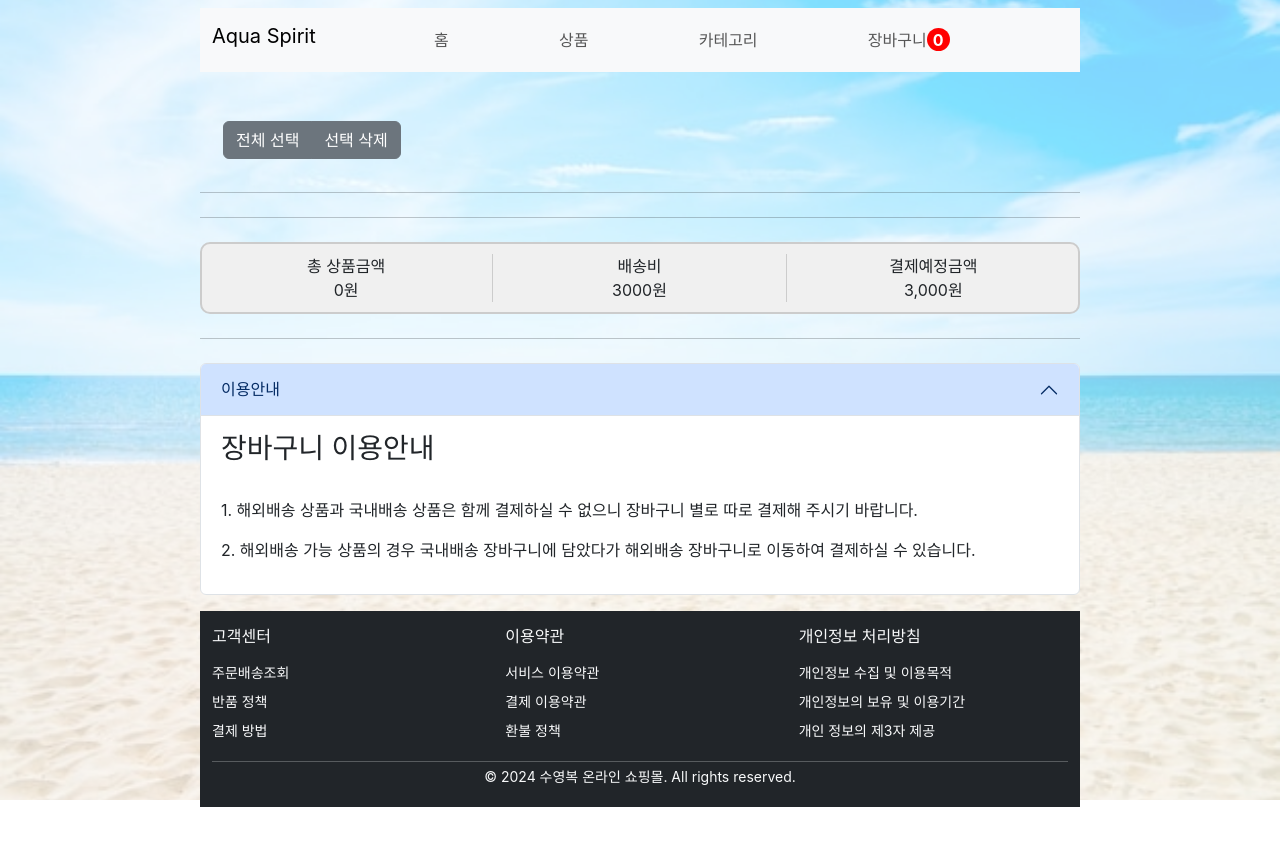
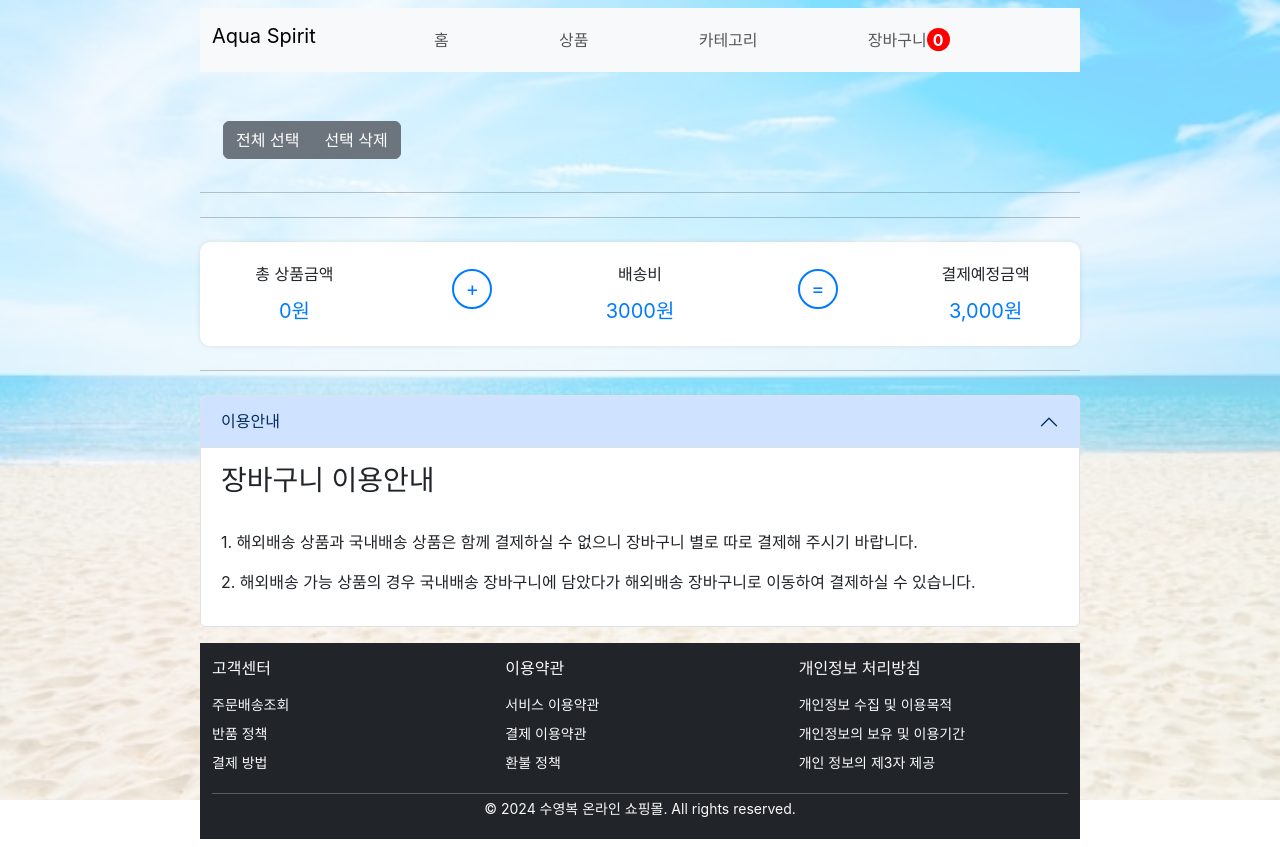
Before and after one commit to Kooinmo25/project02, a React (Create React App) app: page /shoppingcart in a window 1280 px wide. Before the commit the page ends 815 px from the top, so only its background shows below. Built offline with nearby package versions, Linux system fonts and the light colour scheme; the HTML template or start-up script is replaced by a standard one.

Commit message:
오전 장바구니 수정

```diff
--- a/src/component/shoppingcart/BottomStack.js
+++ b/src/component/shoppingcart/BottomStack.js
@@ -9,32 +9,44 @@ function addCommas(num) {
 function BottomStack() {
     const { totalPrice, setTotalPrice } = useContext(CartContext);
     let comma = addCommas(totalPrice)
-    let totalComma= addCommas(totalPrice + 3000)
+    let totalComma = addCommas(totalPrice + 3000)
 
 
     useEffect(() => {
         // console.log('totalPrice', totalPrice)
         // console.log('commas', comma)
         // console.log('commas', typeof comma)
-    },[totalPrice, setTotalPrice])
+    }, [totalPrice, setTotalPrice])
 
     return (
-        <Container style={{ backgroundColor: '#f0f0f0', border: '2px solid #ccc', borderRadius: '10px', padding: '10px' }}>
-            <Row className="align-items-center">
-                <Col xs={4} className="text-center" style={{ borderRight: '1px solid #ccc' }}>
-                    <div>총 상품금액</div>
-                    <div>{comma}원</div>
-                </Col>
-                <Col xs={4} className="text-center" style={{ borderRight: '1px solid #ccc' }}>
-                    <div>배송비</div>
-                    <div>3000원</div>
-                </Col>
-                <Col xs={4} className="text-center">
-                    <div>결제예정금액</div>
-                    <div>{totalComma}원</div>
-                </Col>
-            </Row>
-        </Container>
+        <div>
+            <Container style={{ backgroundColor: '#fff', boxShadow: '0px 0px 5px rgba(0, 0, 0, 0.1)', borderRadius: '10px', padding: '20px' }}>
+                <Row xs={1} md={5} className="align-items-center">
+                    <Col className="text-center">
+                        <div style={{ fontSize: '16px', marginBottom: '10px' }}>총 상품금액</div>
+                        <div style={{ fontSize: '20px', color: '#007bff' }}>{comma}원</div>
+                    </Col>
+
+                    <Col className="text-center">
+                        <div style={{ fontSize: '20px', color: '#007bff', marginBottom: '10px', width: '40px', height: '40px', borderRadius: '50%', border: '2px solid #007bff', display: 'flex', alignItems: 'center', justifyContent: 'center' , marginLeft:'40%' }}>+</div>
+                    </Col>
+
+                    <Col className="text-center">
+                        <div style={{ fontSize: '16px', marginBottom: '10px' }}>배송비</div>
+                        <div style={{ fontSize: '20px', color: '#007bff' }}>3000원</div>
+                    </Col>
+
+                    <Col className="text-center">
+                        <div style={{ fontSize: '20px', color: '#007bff', marginBottom: '10px', width: '40px', height: '40px', borderRadius: '50%', border: '2px solid #007bff', display: 'flex', alignItems: 'center', justifyContent: 'center', marginLeft:'40%'}}>=</div>
+                    </Col>
+
+                    <Col className="text-center">
+                        <div style={{ fontSize: '16px', marginBottom: '10px' }}>결제예정금액</div>
+                        <div style={{ fontSize: '20px', color: '#007bff' }}>{totalComma}원</div>
+                    </Col>
+                </Row>
+            </Container>
+        </div>
     );
 }
 
--- a/src/component/shoppingcart/TwoButton.js
+++ b/src/component/shoppingcart/TwoButton.js
@@ -29,11 +29,10 @@ function TwoButton(check, setCheck, props) {
         handleCloseModal();
     }
 
-
     return (
         <>
             <div className='btn'>
-            <ButtonGroup aria-label="Basic example" style={{margin:"10px", display: 'flex', justifyContent: 'space-between' }}>
+                <ButtonGroup aria-label="Basic example" style={{ margin: "10px", display: 'flex', justifyContent: 'space-between' }}>
                     <Button variant="secondary" style={{ width: "5%", height: "auto" }}>전체 선택</Button>
                     <Button variant="secondary" onClick={handleShowModal} style={{ width: "5%", height: "auto" }}>선택 삭제</Button>
                 </ButtonGroup>
--- a/src/component/shoppingcart/Value.js
+++ b/src/component/shoppingcart/Value.js
@@ -11,6 +11,7 @@ function removebtag(text) {
     return text.replace(/<\/?b>/g, '');
 }
 
+// ,추가
 function addCommas(num) {
     return num.toString().replace(/\B(?=(\d{3})+(?!\d))/g, ",");
 }
@@ -23,11 +24,6 @@ function ValueReturn(props) {
     const { totalPrice, setTotalPrice } = useContext(CartContext);
 
 
-    function reset() {
-        setTotalPrice(0)
-        setCount(0)
-    }
-
     useEffect(() => {
         let getItemPrice = localStorage.getItem('cartList')
         let cartList = JSON.parse(getItemPrice);
@@ -36,8 +32,9 @@ function ValueReturn(props) {
         let localAddPrice = prices.reduce((a, b) => a + b, 0);
         console.log('localPrice', localAddPrice)
         setTotalPrice(localAddPrice);
-    }, [ setTotalPrice, delCartList ]);
+    }, [setTotalPrice, delCartList]);
 
+    // 플러스 버튼
     function plusButton() {
         setCount(count + 1);
         if (totalPrice === 0) {
@@ -47,6 +44,7 @@ function ValueReturn(props) {
         }
     }
 
+    // 마이너스 버튼
     function minusButton() {
         if (count > 1) {
             setCount(count - 1);
@@ -54,6 +52,7 @@ function ValueReturn(props) {
         }
     }
 
+    // x 버튼
     function delCartList() {
         const cartList = JSON.parse(localStorage.getItem('cartList')) || [];
         const updatedCartList = cartList.filter(item => item.id !== props.id);
@@ -66,45 +65,29 @@ function ValueReturn(props) {
     }
 
     return (
-        <div className='product-item'>
-            <Stack direction={isMobile ? "vertical" : "horizontal"} gap={3}>
-                <div>
-                    {/* <Form>
-                        {['checkbox'].map((type) => (
-                            <div key={`inline-${type}`} className="mb-3">
-                                <Form.Check
-                                    inline
-                                    label="1"
-                                    name="group1"
-                                    type={type}
-                                    id={`inline-${type}-1`}
-                                    checked={props.check}
-                                    onChange={() => props.setCheck(!props.check)}
-                                />
-                            </div>
-                        ))}
-                    </Form> */}
-                </div>
-                <div className="cartBox">
+        <div className="product-item" style={{ display: 'flex', alignItems: 'center', backgroundColor: '#f9f9f9', padding: '20px', borderRadius: '10px', boxShadow: '0px 0px 10px rgba(0, 0, 0, 0.1)', marginBottom: '20px' }}>
+            <div className="product-image" style={{ marginRight: '20px', flexShrink: 0 }}>
                 <img
                     src={props.image}
                     alt="Product"
                     style={{
                         width: isMobile ? "7rem" : "8rem",
-                            height: isMobile ? "7rem" : "8rem"
+                        height: isMobile ? "7rem" : "8rem",
+                        borderRadius: "10px",
+                        objectFit: "cover"
                     }}
                 />
             </div>
-                <div className="title"><span style={{ fontSize: '20px' }}>{titledel}</span></div>
-                <div className="price"><span style={{ fontSize: '20px' }}>{addCommas(props.price * count)}원</span></div>
-                <div>
-                    <button onClick={minusButton}>-</button>
-                    <input type='text' value={count} style={{ width: '20px', textAlign: 'center' }} readOnly />
-                    <button onClick={plusButton}>+</button>
-                    <button onClick={reset}>reset</button>
+            <div className="product-details" style={{ flexGrow: 1 }}>
+                <div className="product-title" style={{ fontSize: '20px', marginBottom: '10px', fontWeight: 'bold' }}>{titledel}</div>
+                <div className="product-price" style={{ marginBottom: '10px', fontSize: '18px', color: '#007bff' }}>{addCommas(props.price * count)}원</div>
+                <div className="product-quantity" style={{ marginBottom: '10px' }}>
+                    <button onClick={minusButton} style={{ padding: '5px 10px', fontSize: '18px', backgroundColor: '#007bff', color: '#fff', border: 'none', borderRadius: '5px', marginRight: '5px' }}>-</button>
+                    <input type='text' value={count} style={{ width: '40px', textAlign: 'center', fontSize: '16px', padding: '5px', border: '1px solid #ccc', borderRadius: '5px', margin: '0 5px' }} readOnly />
+                    <button onClick={plusButton} style={{ padding: '5px 10px', fontSize: '18px', backgroundColor: '#007bff', color: '#fff', border: 'none', borderRadius: '5px', marginRight: '5px' }}>+</button>
                 </div>
-                <CloseButton onClick={delCartList} />
-            </Stack>
+            </div>
+            <CloseButton onClick={delCartList} style={{ marginLeft: '20px', cursor: 'pointer' }} />
         </div>
     );
 }
```
Also changed, not shown: src/component/shoppingcart/TopStack.js (deleted, +0 -14 lines). Lines whose indentation alone changed are shown as unchanged.
